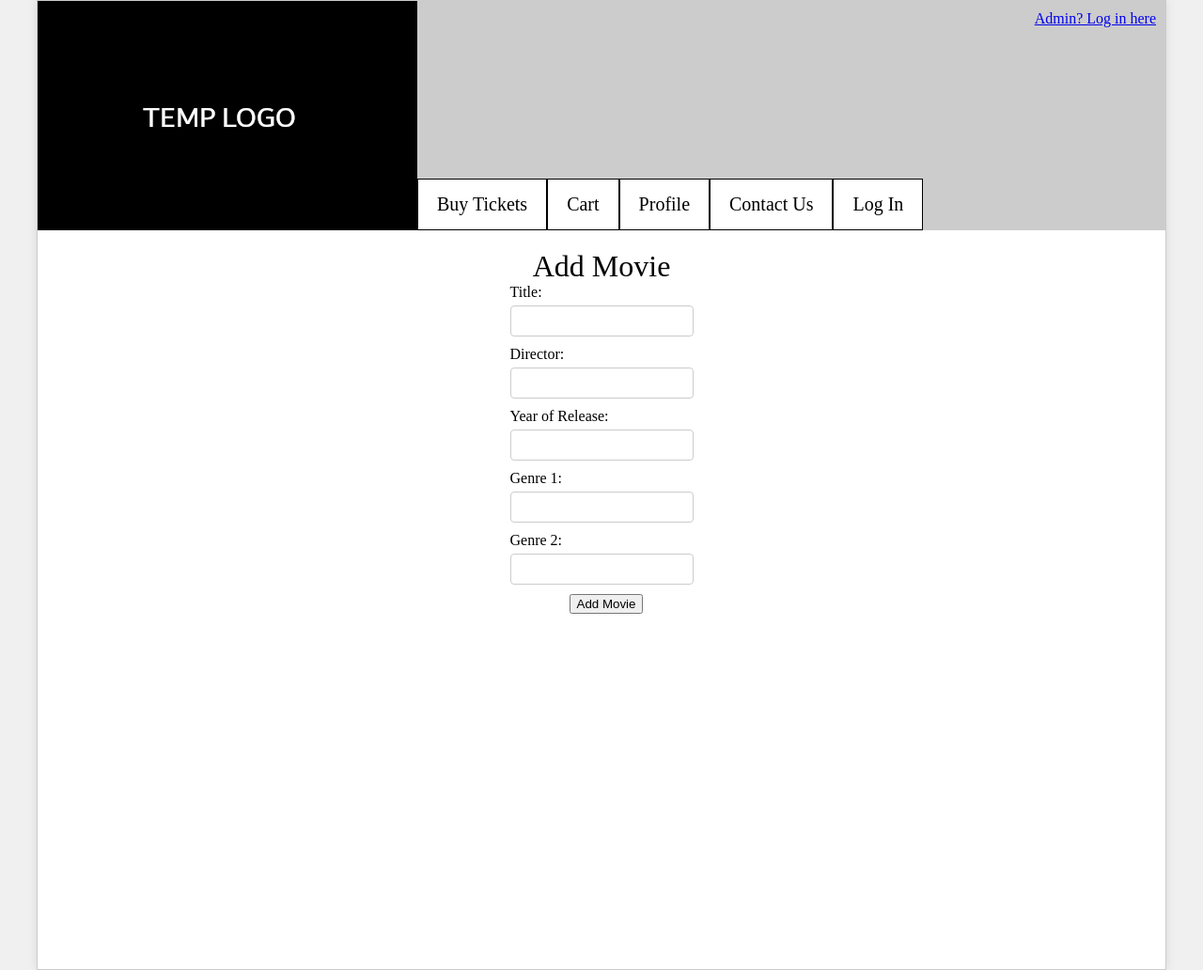
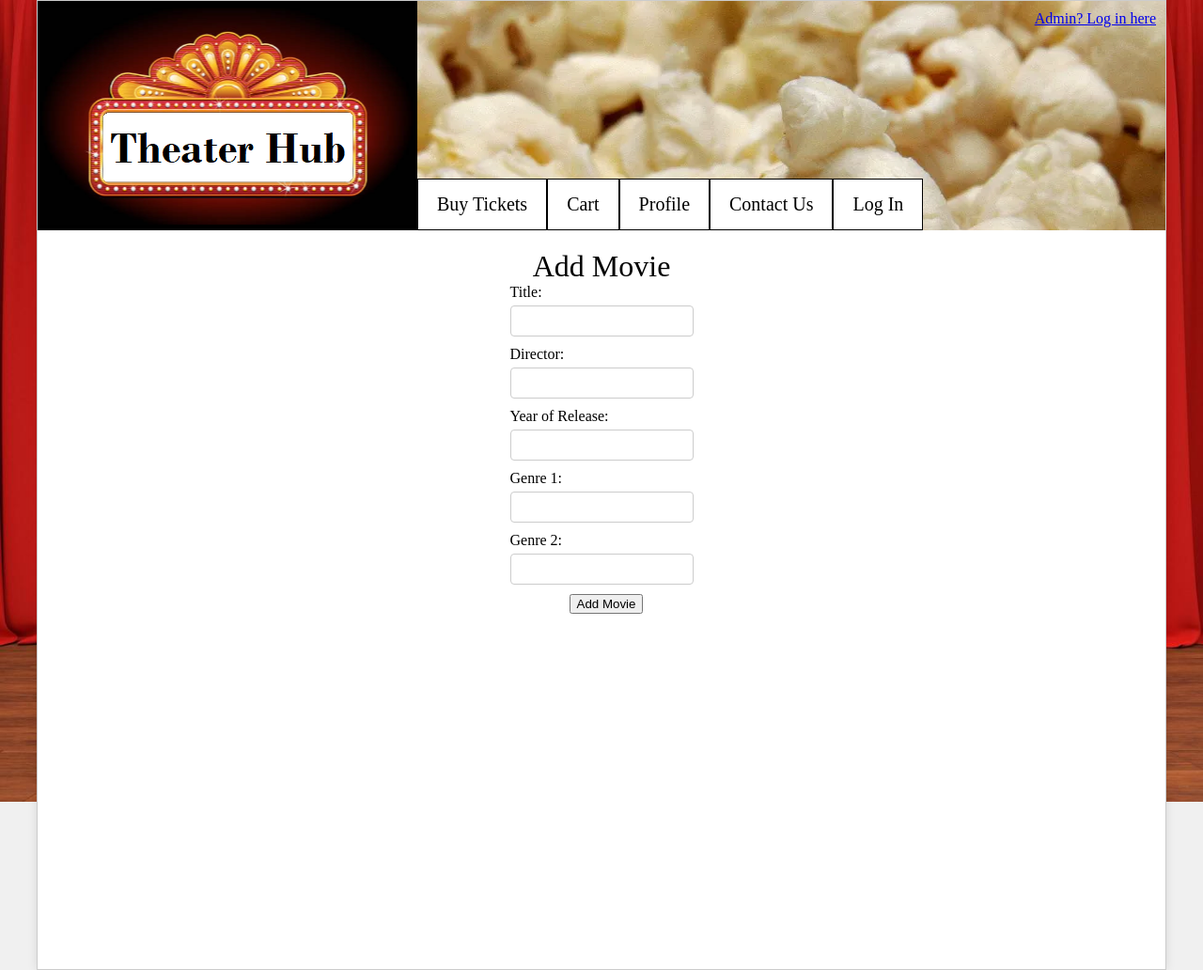
Before and after one commit to MColombo00/CSC330-TheaterHub, a Flask app: page /add_movie in a window 1280 px wide. Shown: the whole page at 94% size. Run offline with Flask 3, Linux system fonts and the light colour scheme; parts of the project's set-up code (start-up, migrations or seed data) failed here and were passed over.

Commit message:
added backgrounds and made new logo

```diff
--- a/app/templates/base.html
+++ b/app/templates/base.html
@@ -5,9 +5,9 @@
     <title>{% block title %}TheaterHub{% endblock %}</title>
     <link rel="stylesheet" type="text/css" href="{{ url_for('static', filename='GUI Styles.css') }}">
 </head>
-<body>
+<body style="background-image: url(../static/curtains.jpg); background-size: cover; background-repeat: no-repeat;">
            <div class="content">
-              <div class="upper-banner-background"></div>
+              <div class="upper-banner-background" style="background-image: url(../static/popcorn.jpg);"></div>
               <a class="admin-login" href="{% if session.admin_logged_in %}/admin_logout{% else %}/admin_login{% endif %}">
                {% if session.admin_logged_in %}Log Out{% else %}Admin? Log in here{% endif %}</a>
               <div class="logo-container">
```
Also changed, not shown: app/static/curtains.jpg (added), app/static/logo.png, app/static/popcorn.jpg (added).
